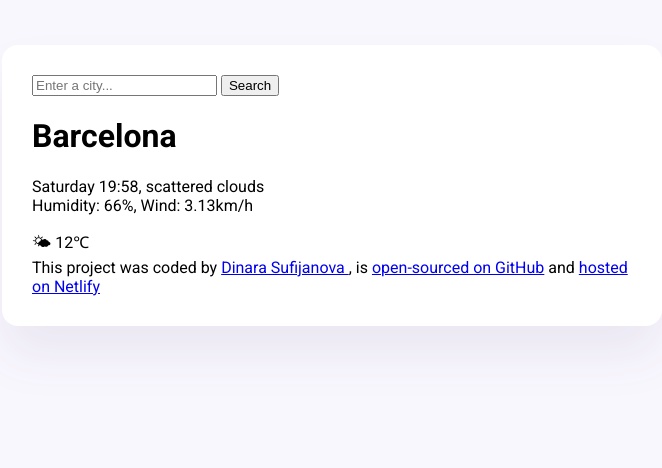
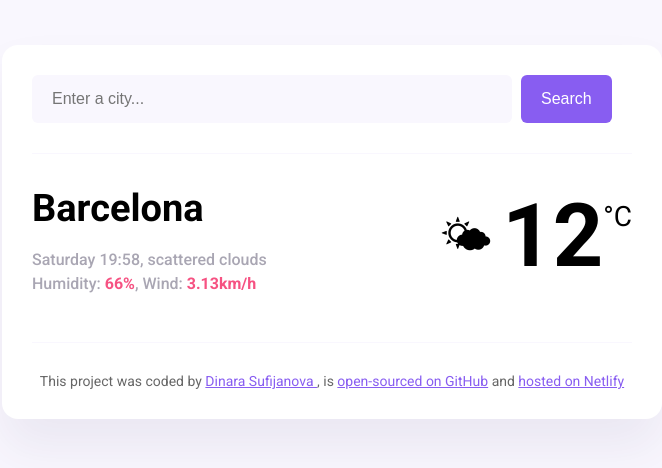
Before and after one commit to DinaSof/7weather, a plain HTML site: page index.html in a window 1280 px wide. Shown: the whole page, without its empty margins (308-970 px from the left). Drawn offline with Linux system fonts and the light colour scheme.

Commit message:
Added the basic CSS

```diff
--- a/index.html
+++ b/index.html
@@ -16,23 +16,28 @@
 <body>
     <div class="weather-app">
         <header>
-            <form>
-                <input type="search" placeholder="Enter a city..." required />
-                <input type="submit" value="Search" />
+            <form class="search-form">
+                <input type="search" placeholder="Enter a city..." required class="search-form-input" />
+                <input type="submit" value="Search" class="search-form-button" />
             </form>
         </header>
         <main>
-            <div>
-                <h1>Barcelona</h1>
-                <p>
-                    Saturday 19:58, scattered clouds
-                    <br />
-                    Humidity: 66%, Wind: 3.13km/h
-                </p>
+            <div class="weather-app-data">
+                <div>
+                    <h1 class="weather-app-city">Barcelona</h1>
+                    <p class="weather-app-details">
+                        Saturday 19:58, scattered clouds
+                        <br />
+                        Humidity: <strong>66%</strong>, Wind: <strong>3.13km/h</strong>
+                    </p>
+                </div>
+                <div class="weather-app-temperature-container">
+                    <div class="weather-app-icon">🌤</div>
+                    <div class="weather-app-temperature">12</div>
+                    <div class="weather-app-unit">°C</div>
+                </div>
             </div>
-            <div>
-                🌤 12℃
-            </div>
+
         </main>
         <footer>This project was coded by
             <a href="https://github.com/DinaSof" target="_blank"> Dinara Sufijanova </a>, is
@@ -40,6 +45,7 @@
             <a href="https://7weather.netlify.app/" target="_blank"> hosted on Netlify</a>
         </footer>
     </div>
+    </div>
 </body>
 
 </html>
--- a/src/index.css
+++ b/src/index.css
@@ -2,6 +2,11 @@ body {
   background-color: #f9f7fe;
   font-family: "Roboto", sans-serif;
 }
+
+a {
+  color: #885df1;
+}
+
 .weather-app {
   background: white;
   max-width: 600px;
@@ -10,3 +15,81 @@ body {
   border-radius: 16px;
   padding: 30px;
 }
+
+header {
+  border-bottom: 1px solid #f9f7fe;
+  padding: 0 0 30px 0;
+}
+
+.search-form-input {
+  background-color: #f9f7fe;
+  border: none;
+  border-radius: 6px;
+  width: 80%;
+  font-size: 16px;
+  padding: 15px 20px;
+}
+
+.search-form-button {
+  background: #885df1;
+  padding: 15px 20px;
+  border: none;
+  font-size: 16px;
+  margin-left: 5px;
+  border-radius: 6px;
+  color: white;
+}
+
+main {
+  padding: 30px 0;
+}
+
+.weather-app-data {
+  display: flex;
+  justify-content: space-between;
+}
+
+.weather-app-city {
+  margin: 0 auto;
+  font-size: 38px;
+  line-height: 48px;
+}
+
+.weather-app-details {
+  font-size: 16px;
+  color: rgba(39, 33, 66, 0.4);
+  line-height: 24px;
+  font-weight: 500;
+}
+
+.weather-app-details strong {
+  color: #f65282;
+}
+
+.weather-app-temperature-container {
+  display: flex;
+}
+
+.weather-app-icon {
+  font-size: 44px;
+  margin-top: 22px;
+}
+
+.weather-app-temperature {
+  font-size: 88px;
+  margin-left: 10px;
+  font-weight: bold;
+}
+
+.weather-app-unit {
+  margin-top: 16px;
+  font-size: 28px;
+}
+
+footer {
+  border-top: 1px solid #f9f7fe;
+  padding: 30px 0 0 0;
+  text-align: center;
+  font-size: 14px;
+  color: rgba(0, 0, 0, 0.6);
+}
```
